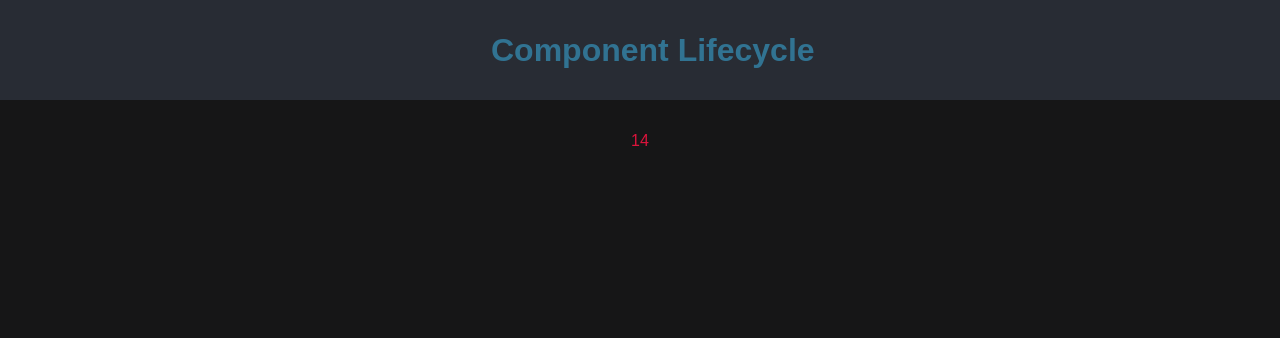
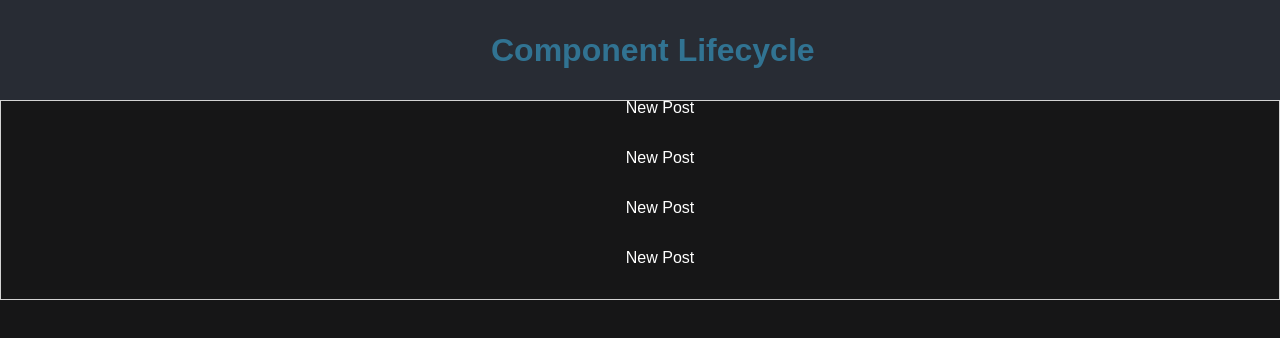
Before and after one commit to Vicious27/ComponentLifecycle-practice, a React (Create React App) app: page / in a window 1280 px wide. Shown: the top 338 px of the page. Built offline with nearby package versions, Linux system fonts and the light colour scheme.

Commit message:
practiced using componentDidUpdate to clearInterval set on componentDidMount

```diff
--- a/src/Counter.js
+++ b/src/Counter.js
@@ -3,34 +3,50 @@ import './App.css';
 
 class Counter extends React.Component {
   state = {
-    count: 0
+    posts: ["First Post"]
   }
 
+  timerId;
+
   componentDidMount() {
-    setInterval(() => {
-      this.setState({ count: this.state.count + 1 })
-    }, 500)
+    this.timeId = setInterval(() => {
+      this.setState({
+        posts: [...this.state.posts, "New Post"]
+      });
+    }, 500);
   }
 
-  shouldComponentUpdate(nextProps, nextState) {
-    if (nextState.count % 2) {
-      return false;
+  componentDidUpdate(prevProps, prevState, snapshot) {
+    //stop time after 20 posts
+    if (this.state.posts.length >= 20) {
+      clearInterval(this.timeId)
     }
-    else {
-      return true;
-    }
+    //scroll to bottom of postsContainer
+    const postsContainer = document.getElementById("posts");
+    postsContainer.scrollTo(
+      0,
+      postsContainer.scrollHeight
+    );
   }
 
   render() {
     return (
-      <Header count={this.state.count} />
+      <div
+        id="posts"
+        style={{
+          overflow: "scroll",
+          height: "200px",
+          border: "1px lightgray solid"
+        }}>
+        <ol>
+          {this.state.posts.map(post => (
+            <li>{post}</li>
+          ))}
+        </ol>
+      </div>
     )
   }
 }
 
-const Header = props => (
-  <p>{props.count}</p>
-)
-
 
 export default Counter;
```
